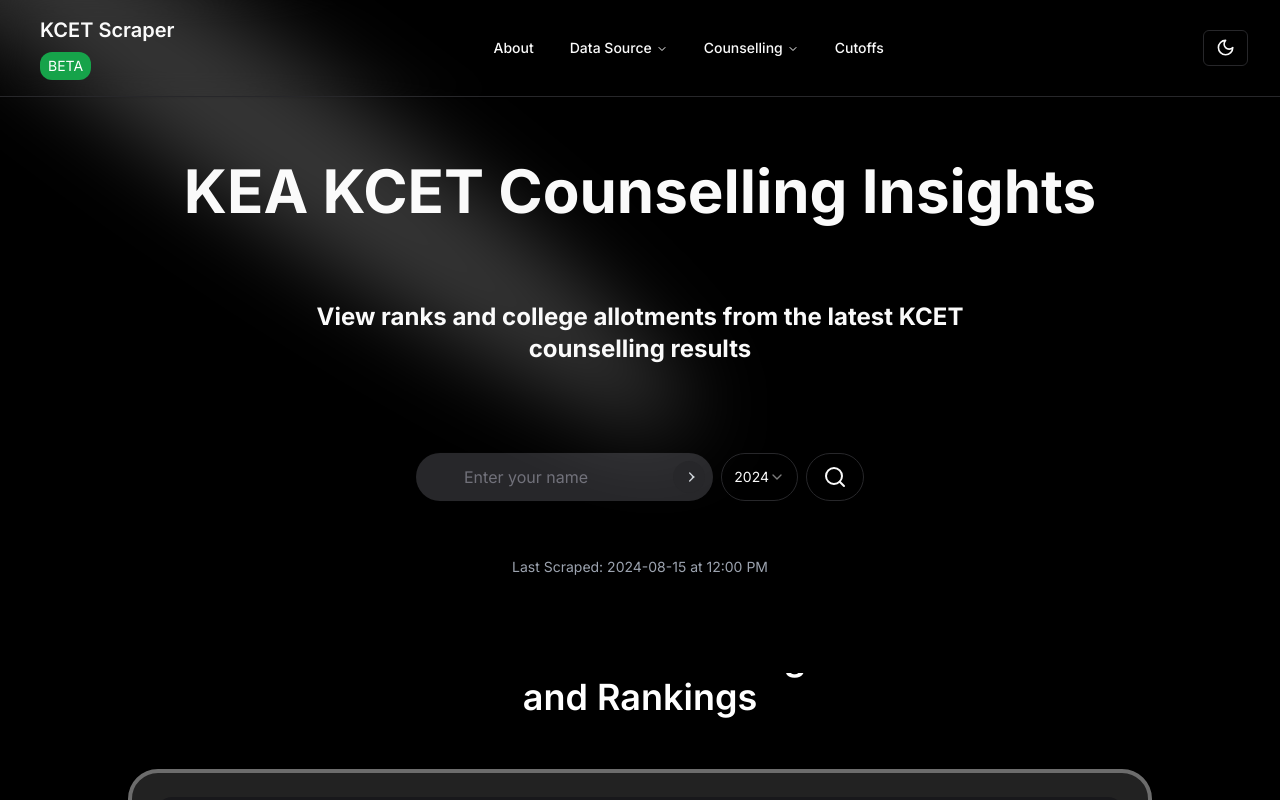
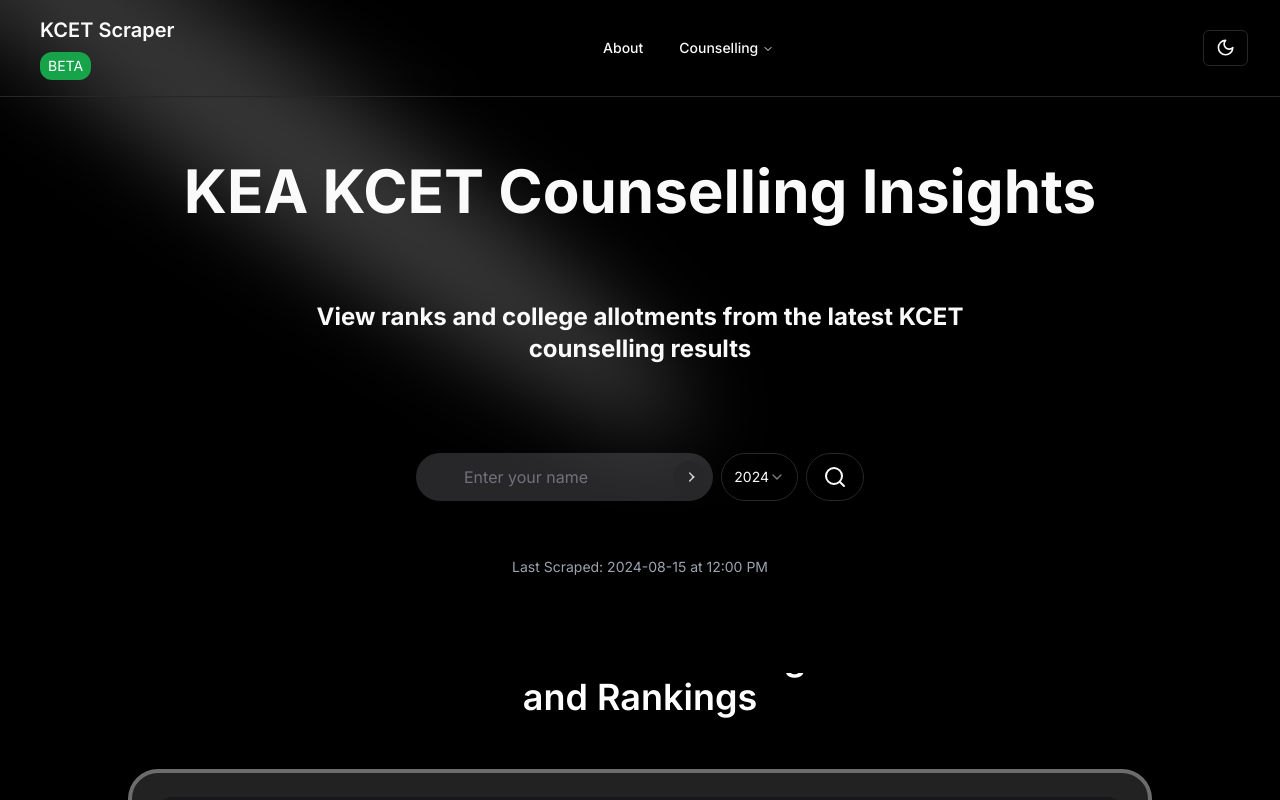
Before and after one commit to CubeStar1/kcet-scraper, a Next.js app: page / in a window 1280 px wide. Shown: the top 800 px of the page. Built offline with nearby package versions, Linux system fonts and the light colour scheme.

Commit message:
Removed cutoffs placeholder

```diff
--- a/components/Navigation.tsx
+++ b/components/Navigation.tsx
@@ -19,14 +19,14 @@
     title: "About",
     href: "/about",
   },
-  {
-    title: "Data Source",
-    href: "/data-source",
-    subItems: [
-      { title: "2023", href: "/data-source/2023" },
-      { title: "2024", href: "/data-source/2024" },
-    ],
-  },
+  // {
+  //   title: "Data Source",
+  //   href: "/data-source",
+  //   subItems: [
+  //     { title: "2023", href: "/data-source/2023" },
+  //     { title: "2024", href: "/data-source/2024" },
+  //   ],
+  // },
   {
     title: "Counselling",
     href: "/counselling",
@@ -35,10 +35,10 @@
       { title: "2024", href: "/counselling/2024" },
     ],
   },
-  {
-    title: "Cutoffs",
-    href: "/cutoffs",
-  },
+  // {
+  //   title: "Cutoffs",
+  //   href: "/cutoffs",
+  // },
 ]
 
 export function Navigation() {
```
